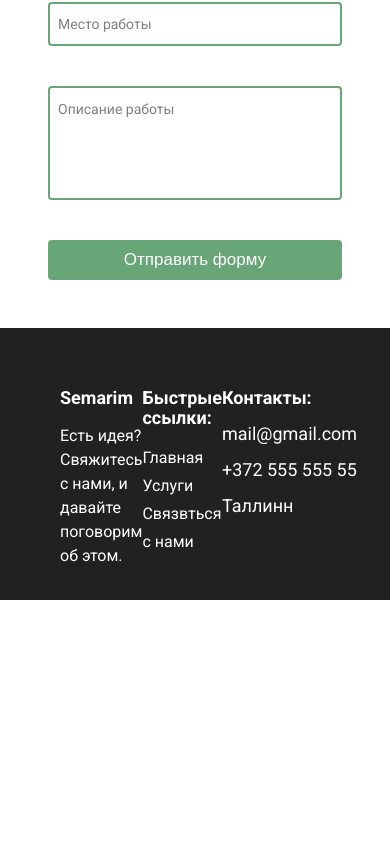
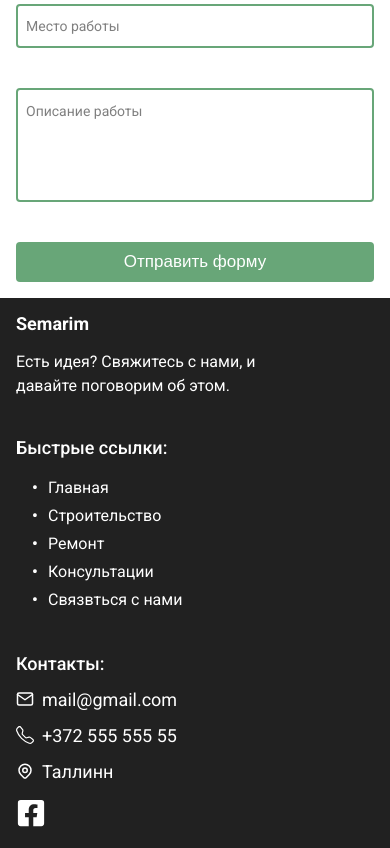
Before and after one commit to 6LiTCH66/construction-site, a React (Create React App) app: page / in a window 390 px wide. Shown: the part 5462-6310 px from the top of the page. Before the commit the page ends 6062 px from the top, so only its background shows below. Built offline with nearby package versions, Linux system fonts and the light colour scheme; the HTML template or start-up script is replaced by a standard one.

Commit message:
some changes in footer

```diff
--- a/src/components/footer/Footer.jsx
+++ b/src/components/footer/Footer.jsx
@@ -1,10 +1,13 @@
 import React from 'react';
 import "./footer.css";
 import footer_bg from "../../assets/footer bg.svg"
+import { FaFacebookSquare } from 'react-icons/fa';
+import {HiOutlineLocationMarker} from 'react-icons/hi';
+import {BsTelephone} from "react-icons/bs"
+import {FiMail} from 'react-icons/fi'
 function Footer(props) {
     return (
         <div className="footer-container">
-            {/*<img src={footer_bg} alt="" className="footer-background"/>*/}
             <div className="footer-wrapper">
                 <div className="company-vision">
                     <span className="company-name">
@@ -23,7 +26,13 @@ function Footer(props) {
                             <a href="#">Главная</a>
                         </li>
                         <li>
-                            <a href="#">Услуги</a>
+                            <a href="#">Строительство</a>
+                        </li>
+                        <li>
+                            <a href="#">Ремонт</a>
+                        </li>
+                        <li>
+                            <a href="#">Консультации</a>
                         </li>
                         <li>
                             <a href="#">Связвться с нами</a>
@@ -36,17 +45,19 @@ function Footer(props) {
                     </span>
                     <ul className="contact-links">
                         <li>
-                            mail@gmail.com
+                            <FiMail/> mail@gmail.com
                         </li>
                         <li>
-                            +372 555 555 55
+                            <BsTelephone/> +372 555 555 55
                         </li>
                         <li>
-                            Таллинн
+                            <HiOutlineLocationMarker/> Таллинн
                         </li>
                     </ul>
                     <div className="footer-social-links">
-
+                        <a href="#facebook">
+                            <FaFacebookSquare color="white" size={30}/>
+                        </a>
                     </div>
                 </div>
             </div>
--- a/src/components/footer/footer.css
+++ b/src/components/footer/footer.css
@@ -4,13 +4,7 @@
     justify-content: center;
     padding: 3.75rem 8rem 2rem 3.75rem;
     background-color: #212121;
-
 }
-/*.footer-background{*/
-/*    position: absolute;*/
-/*    z-index: -1;*/
-/*    object-fit: fill;*/
-/*}*/
 
 .footer-wrapper{
     display: flex;
@@ -41,7 +35,7 @@
 }
 .quick-links-title, .contact-title{
     font-style: normal;
-    font-weight: 700;
+    font-weight: 500;
     font-size: 18px;
     line-height: 20px;
     color: #FFFFFF;
@@ -65,4 +59,29 @@
     line-height: 20px;
     color: #FFFFFF;
     padding-bottom: 1rem;
+    display: flex;
+    gap: 8px;
 }
+
+@media screen and (max-width: 480px){
+    .footer-wrapper{
+        flex-direction: column;
+    }
+    .footer-container{
+        padding: 1rem;
+    }
+    .company-quick-links, .company-contact{
+        margin-top: 2.5rem;
+    }
+    .footer-links{
+        margin-left: 2rem;
+    }
+    .footer-links li:before{
+        content: "\2022";
+        margin-left: -1em;
+        width: 1em;
+        display: inline-block;
+        font-weight: bold;
+        color: #FFFFFF;
+    }
+}
--- a/src/containers/contact/contact.css
+++ b/src/containers/contact/contact.css
@@ -1,5 +1,5 @@
 .contact-container{
-    padding: 3rem;
+    padding: 1rem;
     display: flex;
     justify-content: center;
     align-content: center;
--- a/src/containers/services/services.css
+++ b/src/containers/services/services.css
@@ -154,9 +154,6 @@
 }
 
 @media screen and (max-width: 768px){
-    .services-container{
-        padding: 2rem;
-    }
     .services-content_wrapper{
         gap: 0;
         flex-direction: column;
```
